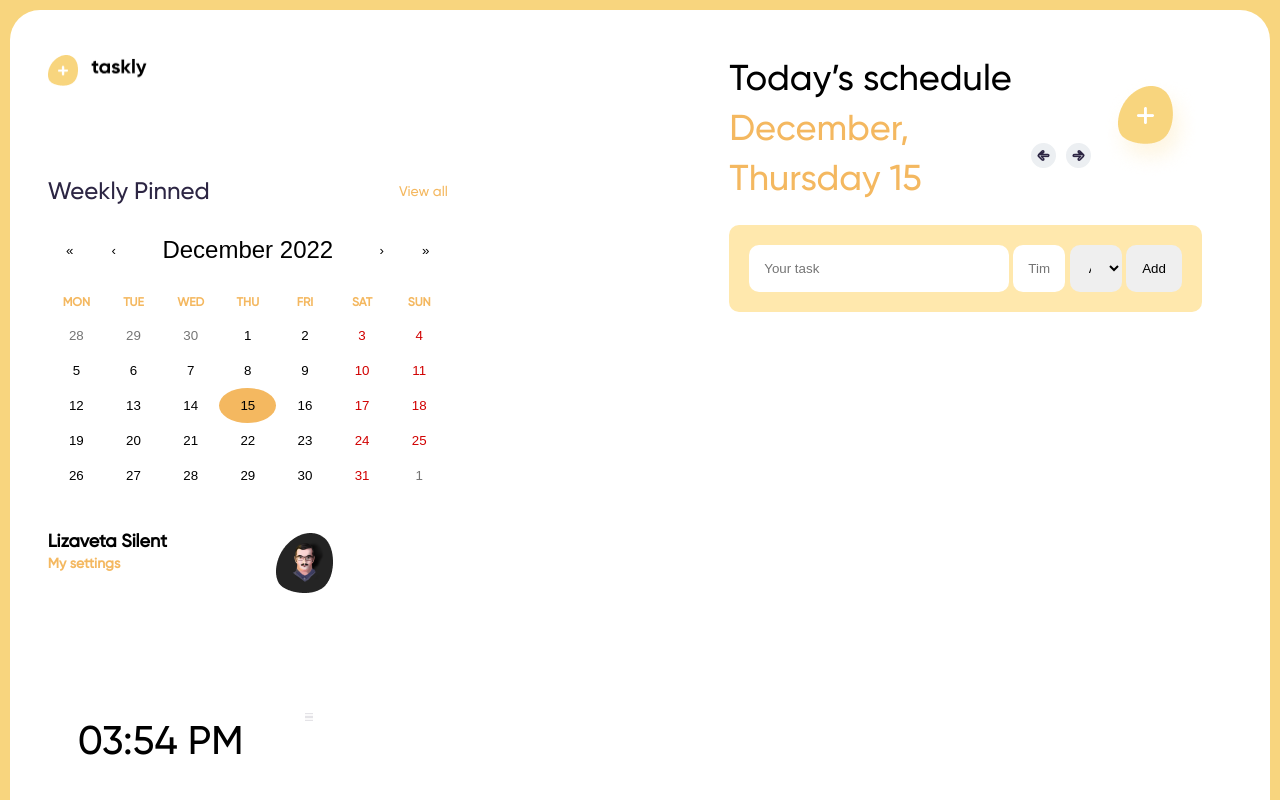
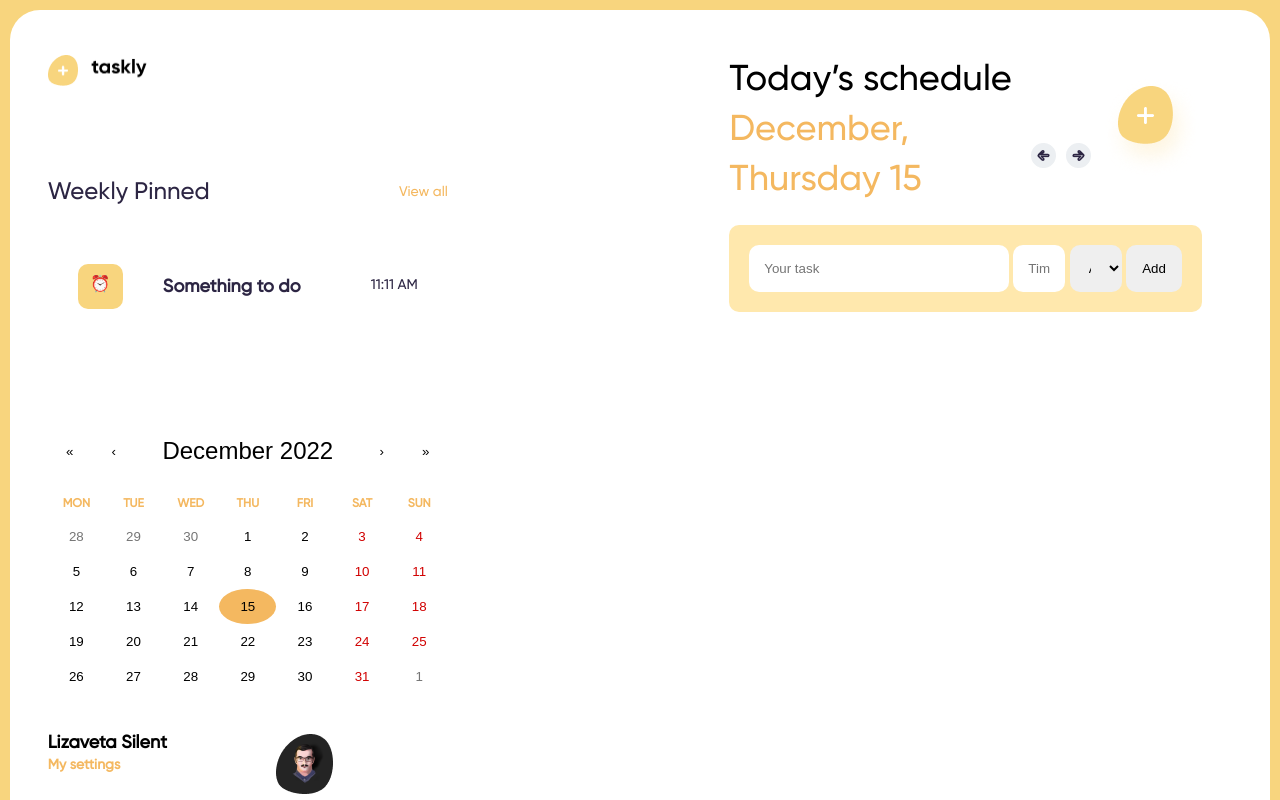
Before and after one commit to lizasilent/taskly, a React (Create React App) app: page / in a window 1280 px wide. Shown: the top 800 px of the page. Built offline with nearby package versions, Linux system fonts and the light colour scheme.

Commit message:
todo list left column

```diff
--- a/src/components/LeftMenu/leftMenu.js
+++ b/src/components/LeftMenu/leftMenu.js
@@ -18,6 +18,26 @@ function LeftMenu() {
           <p className="weekly__header_small">View all</p>
         </div>
 
+
+        <div className="list-block list-block_weekly">
+
+      <ul className="list">
+      <li className="item">
+  <div className="item__icon">
+    ⏰
+  </div>
+  <div className="item__text-block">
+    <p className="item__text_big">
+     Something to do
+    </p>
+    <p className="item__text_small">
+      11:11 AM
+    </p>
+  </div>
+</li>
+      </ul>
+    </div>
+
         {/* <TodoList theme={"weekly"} /> */}
 
         <CalendarLeft />
```
